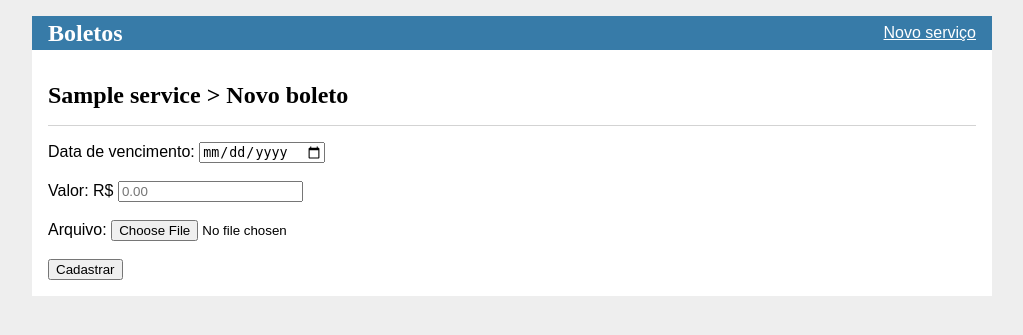
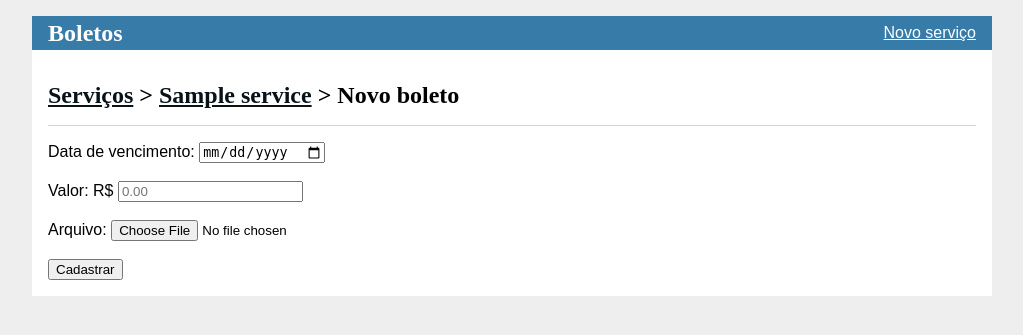
Before and after one commit to guidanoli/boletos-flask, a Flask app: template boletos/templates/boletos/register.html in a window 1280 px wide. Shown: the top 335 px of the page, without its empty margins (128-1151 px from the left). Run offline with Flask 3, Linux system fonts and the light colour scheme; the template is opened without the code that fills it: most values are stand-ins (such as "Sample title", 1, 10 or a date in 2020).

Commit message:
feat: add links to `boletos.register`

```diff
--- a/boletos/templates/boletos/register.html
+++ b/boletos/templates/boletos/register.html
@@ -1,7 +1,7 @@
 {% extends 'base.html' %}
 
 {% block header %}
-<h1>{{ service['name'] }} > {% block title %}Novo boleto{% endblock %}</h1>
+<h1><a href="{{ url_for('index') }}">Serviços</a> > <a href="{{ url_for('services.index', service_id=service['id']) }}">{{ service['name'] }}</a> > {% block title %}Novo boleto{% endblock %}</h1>
 <hr/>
 {% endblock %}
 
```
